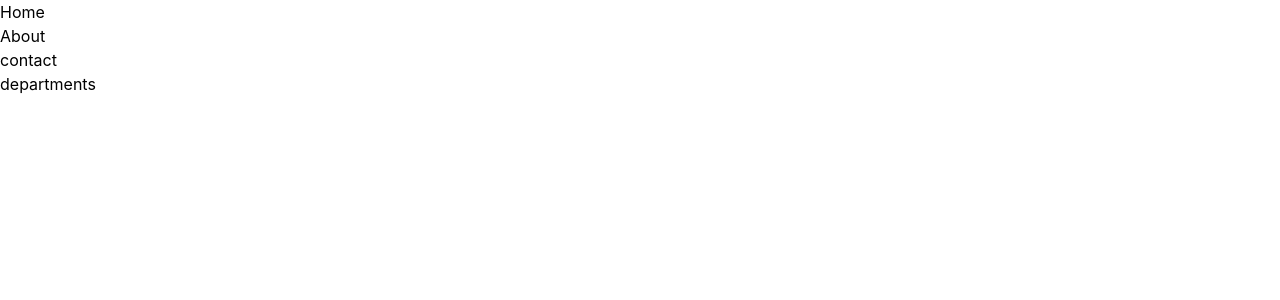
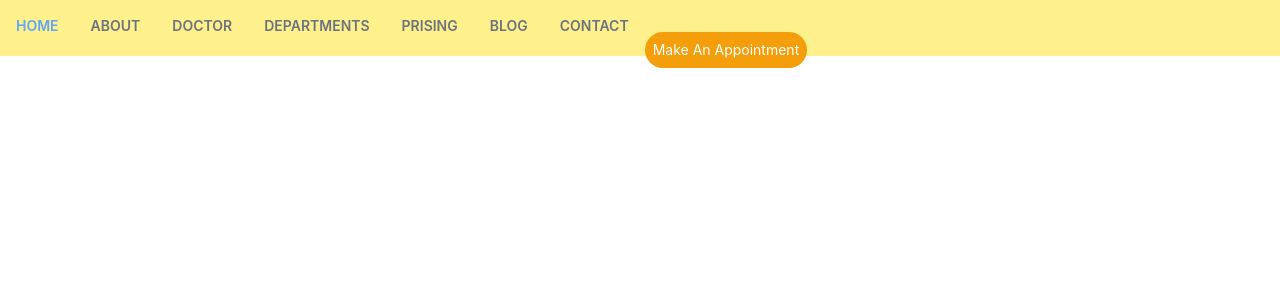
Before and after one commit to SaumyaSingh14-web/DrCare, a React (Create React App) app: page / in a window 1280 px wide. Shown: the top 300 px of the page. Built offline with nearby package versions, Linux system fonts and the light colour scheme.

Commit message:
elements added in navbar

```diff
--- a/src/components/Navbar.jsx
+++ b/src/components/Navbar.jsx
@@ -1,11 +1,17 @@
+import Navele from "./Navele";
+
 function Navbar(){
     return(
         <div>
-            <ul className="bg-white h-3 w-2 text-blue-300 flex font-semibold hover:capitalize">
-                <li>Home</li>
-                <li>About</li>
-                <li>contact</li>
-                <li>departments</li>
+            <ul className="bg-yellow-200 h-14 text-gray-500 flex">
+                <Navele naveleName = "home" />
+                <Navele naveleName = "about" />
+                <Navele naveleName = "doctor" />
+                <Navele naveleName = "departments" />
+                <Navele naveleName = "prising" />
+                <Navele naveleName = "blog" />
+                <Navele naveleName = "contact" />
+                <Navele buttons = "Make An Appointment" />
             </ul>
         </div>
     );
--- /dev/null
+++ b/src/components/Navele.jsx
@@ -0,0 +1,15 @@
+function Navele(props){
+    return(
+        <div>
+        <div>
+            <li className="font-semibold text-sm max-w-screen-lg p-4 hover:text-blue-400 uppercase">{props.naveleName}</li>
+        </div>
+
+        <div className="flex justify-items-end">
+            {props.buttons && <button className="bg-amber-500 text-white text-sm p-2 rounded-full">{props.buttons}</button>}
+        </div>
+        </div>
+    );
+}
+
+export default Navele;
--- a/tailwind.config.js
+++ b/tailwind.config.js
@@ -1,7 +1,7 @@
 module.exports = {
-  content: [],
+  content: ["./src/**/*.{js,jsx,ts,tsx}"],
   theme: {
     extend: {},
   },
   plugins: [],
-}
+};
```
